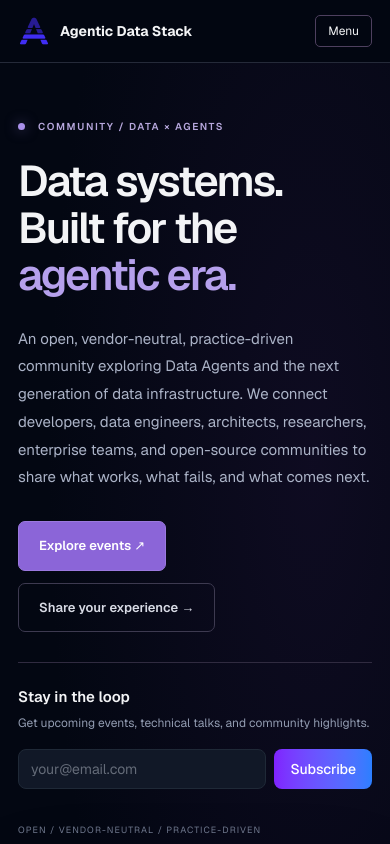
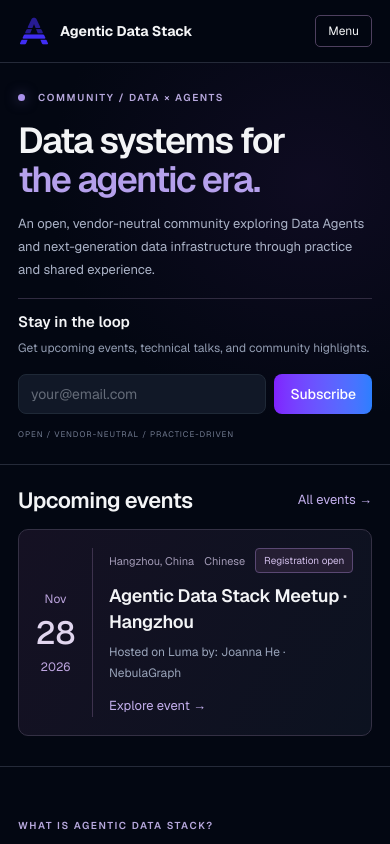
Before and after one commit to Datus-ai/agentic-data-stack-website, a Next.js app: page / in a window 390 px wide. Shown: the top 844 px of the page. Built offline with nearby package versions, Linux system fonts and the light colour scheme.

Commit message:
Compact homepage hero and surface upcoming events above the fold

```diff
--- a/app/globals.css
+++ b/app/globals.css
@@ -181,3 +181,38 @@ a, button, input, summary { -webkit-tap-highlight-color: transparent; }
 .hero-newsletter > p { color: #929cb1; font-size: 12px; line-height: 1.8; margin: 7px 0 14px; }
 .compact-subscribe { display: flex; flex-wrap: wrap; gap: 8px; }
 .compact-subscribe .subscribe-message { flex-basis: 100%; line-height: 1.8; }
+
+/* Keep the first event visible alongside the homepage introduction. */
+.home-hero { padding: 38px 0 30px; }
+.home-hero .hero-grid { gap: 52px; }
+.community-main .home-hero h1 { font-size: clamp(36px, 4.2vw, 54px); }
+.home-hero .eyebrow { margin-bottom: 14px; }
+.home-hero .hero-copy { margin-top: 16px; font-size: 14px; line-height: 1.75; max-width: 530px; }
+.home-hero .hero-newsletter { margin-top: 20px; padding-top: 17px; }
+.home-hero .hero-principles { margin-top: 18px; }
+.home-hero .hero-visual { padding: 22px; }
+.home-hero .diagram-label { margin-bottom: 18px; }
+.home-hero .stack-node { padding: 14px 12px; font-size: 16px; }
+.home-hero .stack-connector { padding: 4px; }
+.home-hero .diagram-footer { margin-top: 18px; }
+.home-upcoming { padding: 26px 0 40px; }
+.home-upcoming .section-heading-row { margin-bottom: 16px; align-items: center; flex-direction: row; }
+.community-main .home-upcoming h2 { font-size: 25px; }
+.home-upcoming .event-card { margin-top: 0; padding: 22px 26px; }
+.home-upcoming .event-card-body h3 { margin: 10px 0 8px; font-size: 22px; }
+.home-upcoming .event-card-body > p:not(.event-hosts) { display: none; }
+.home-upcoming .event-hosts { margin: 8px 0; }
+@media (max-width: 760px) {
+  .home-hero { padding: 26px 0 24px; }
+  .home-hero .hero-grid { grid-template-columns: 1fr; gap: 0; }
+  .home-hero .hero-visual { display: none; }
+  .community-main .home-hero h1 { font-size: 36px; }
+  .home-hero .hero-copy { font-size: 13px; margin-top: 14px; }
+  .home-hero .hero-newsletter { margin-top: 16px; padding-top: 14px; }
+  .home-hero .hero-principles { margin-top: 14px; font-size: 8px; }
+  .home-upcoming { padding: 22px 0 30px; }
+  .community-main .home-upcoming h2 { font-size: 22px; }
+  .home-upcoming .event-card { padding: 18px 16px; gap: 16px; }
+  .home-upcoming .event-card-body h3 { font-size: 18px; }
+  .home-upcoming .meta-line { gap: 7px 10px; }
+}
--- a/components/community/Pages.tsx
+++ b/components/community/Pages.tsx
@@ -218,20 +218,22 @@ export function Voices({ locale }: { locale: Locale }) {
     </section>
   );
 }
-function Upcoming({ locale }: { locale: Locale }) {
+function Upcoming({ locale, compact = false }: { locale: Locale; compact?: boolean }) {
   const events = getEvents()
     .filter((e) => !isPast(e))
     .slice(0, 3);
   return (
-    <section className="site-section" id="upcoming">
+    <section className={`site-section ${compact ? "home-upcoming" : ""}`} id="upcoming">
       <div className="site-width">
         <div className="section-heading-row">
           <SectionTitle
-            eyebrow="MEET IN PERSON"
+            eyebrow={compact ? undefined : "MEET IN PERSON"}
             title={
-              locale === "zh"
-                ? "下一次，一起讨论。"
-                : "The next conversation starts here."
+              compact
+                ? (locale === "zh" ? "近期活动" : "Upcoming events")
+                : locale === "zh"
+                  ? "下一次，一起讨论。"
+                  : "The next conversation starts here."
             }
           />
           <Link href={localPath("/events", locale)} className="text-link">
@@ -293,26 +295,15 @@ export function Home({ locale }: { locale: Locale }) {
                 </>
               ) : (
                 <>
-                  Data systems.
+                  Data systems for
                   <br />
-                  Built for the
-                  <br />
-                  <em>agentic era.</em>
+                  <em>the agentic era.</em>
                 </>
               )}
             </h1>
-            <p className="hero-copy">{text(communityIntro, locale)}</p>
-            <div className="button-row">
-              <Link className="button" href={localPath("/events", locale)}>
-                {zh ? "参加社区活动" : "Explore events"} ↗
-              </Link>
-              <Link
-                className="button button-outline"
-                href={localPath("/cfp", locale)}
-              >
-                {zh ? "分享你的实践" : "Share your experience"} →
-              </Link>
-            </div>
+            <p className="hero-copy">{zh
+              ? "一个开放、厂商中立、实践驱动的社区，共探 Data Agent 与下一代数据基础设施。"
+              : "An open, vendor-neutral community exploring Data Agents and next-generation data infrastructure through practice and shared experience."}</p>
             <div className="hero-newsletter">
               <h2>{zh ? "订阅社区 Newsletter" : "Stay in the loop"}</h2>
               <p>{zh ? "获取活动预告、技术分享与社区精选。" : "Get upcoming events, technical talks, and community highlights."}</p>
@@ -345,6 +336,7 @@ export function Home({ locale }: { locale: Locale }) {
           </div>
         </div>
       </section>
+      <Upcoming locale={locale} compact />
       <section className="site-section definition-section" id="architecture">
         <div className="site-width">
           <div className="definition-grid">
@@ -443,7 +435,6 @@ export function Home({ locale }: { locale: Locale }) {
         </div>
       </section>
       <Founders locale={locale} />
-      <Upcoming locale={locale} />
       <CfpBanner locale={locale} />
       <Voices locale={locale} />
       <Recaps locale={locale} />
```
